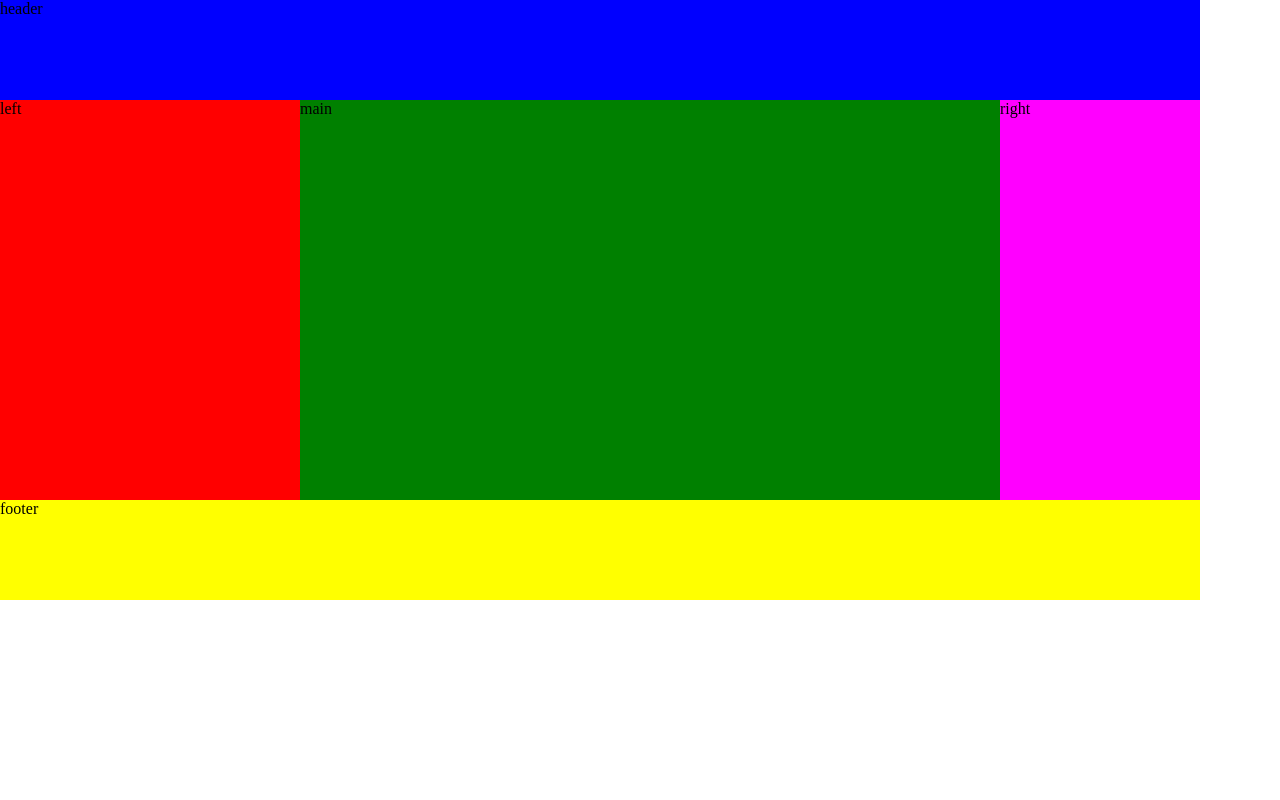
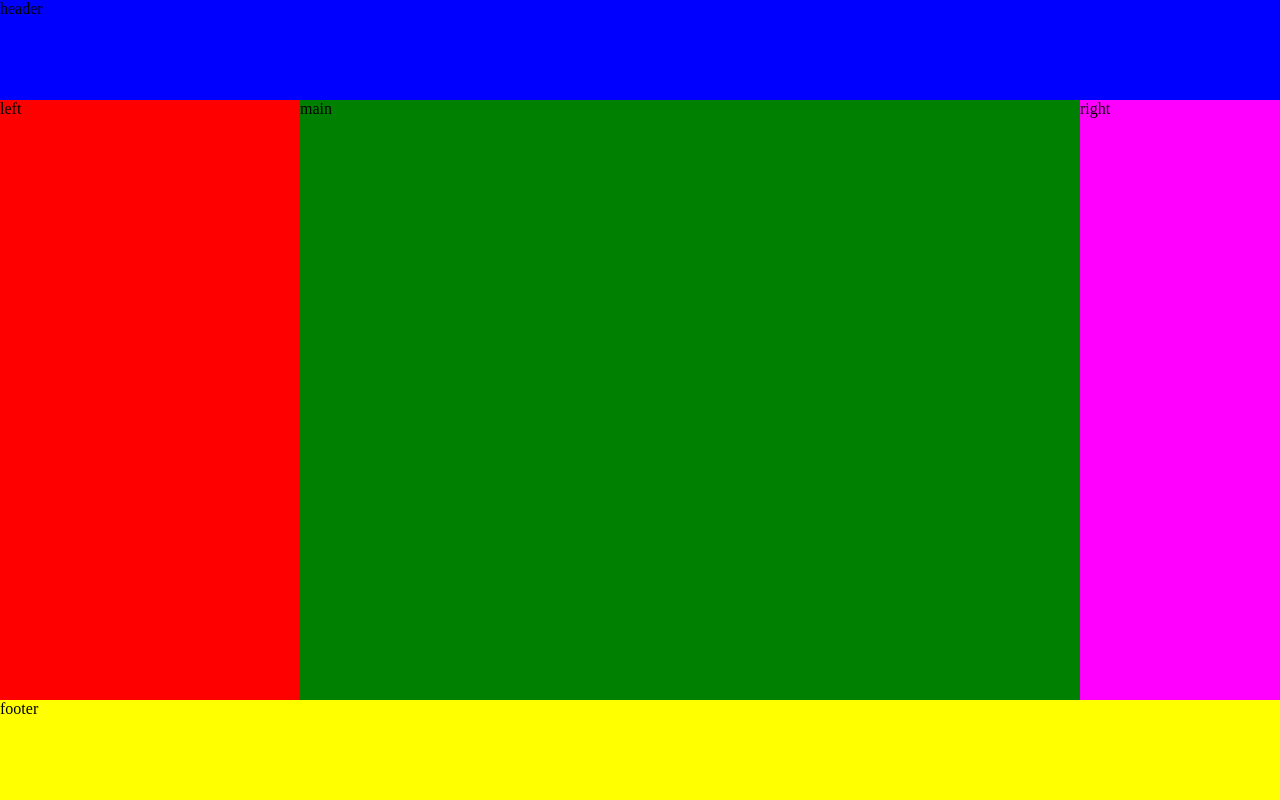
Before and after one commit to MakarenkoOleksandr/hw5, a plain HTML site: page index.html in a window 1280 px wide. Drawn offline with Linux system fonts and the light colour scheme.

Commit message:
внесены финальные изменения

```diff
--- a/style/style.css
+++ b/style/style.css
@@ -1,10 +1,5 @@
 * {
   box-sizing: border-box;
-}
-html {
-  height: 600px;
-  width: 1200px;
-  overflow: hidden;
 }
 body {
   margin: 0;
@@ -15,25 +10,22 @@ body {
   height: 100px;
 }
 .main {
-  min-height: 100px;
+  min-height: calc(100vh - 200px);
   background-color: green;
   width: calc(100% - 500px);
-  height: calc(600px - 200px);
   float: left;
   margin-left: 300px;
 }
 .left {
-  min-height: 100px;
+  min-height: calc(100vh - 200px);
   background-color: red;
   width: 300px;
-  height: calc(600px - 200px);
   float: left;
   margin-left: calc(-100% + 200px);
 }
 .right {
-  min-height: 100px;
+  min-height: calc(100vh - 200px);
   background-color: magenta;
-  height: calc(600px - 200px);
   width: 200px;
   float: left;
 }
```
